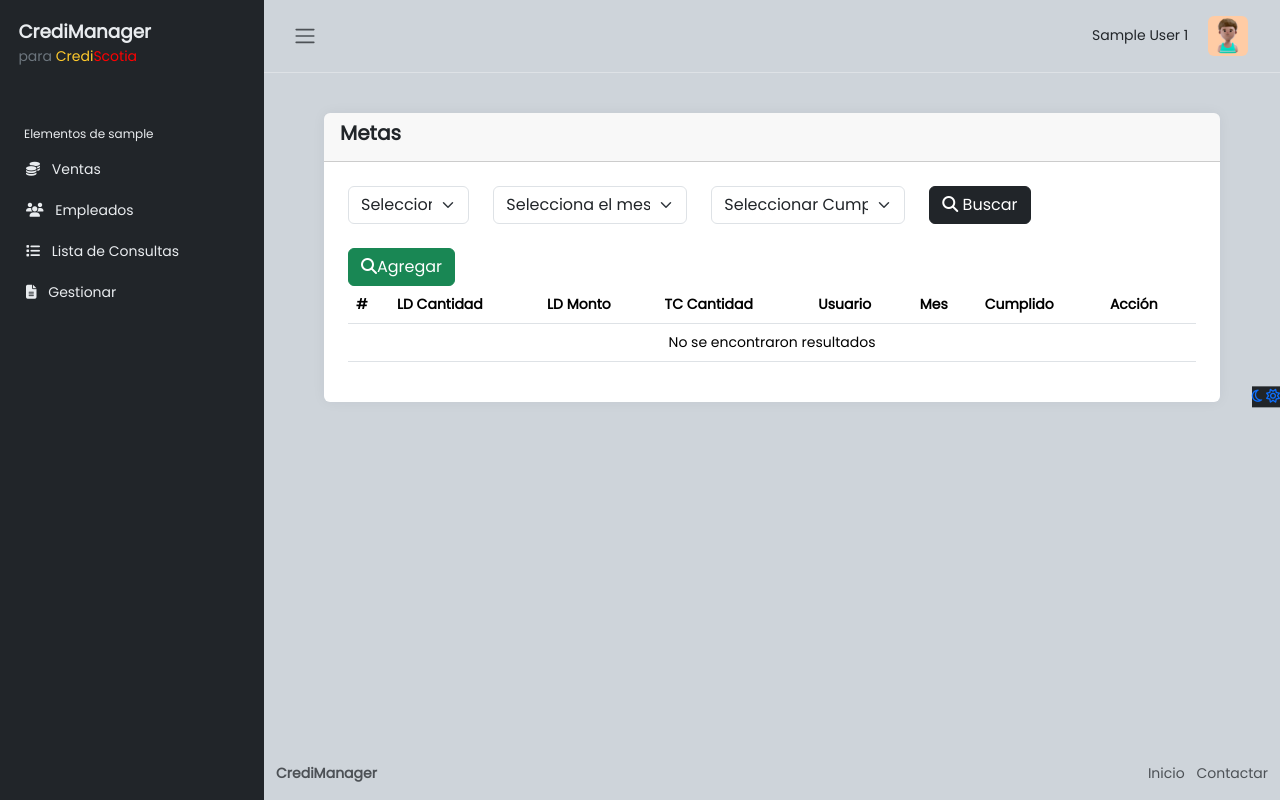
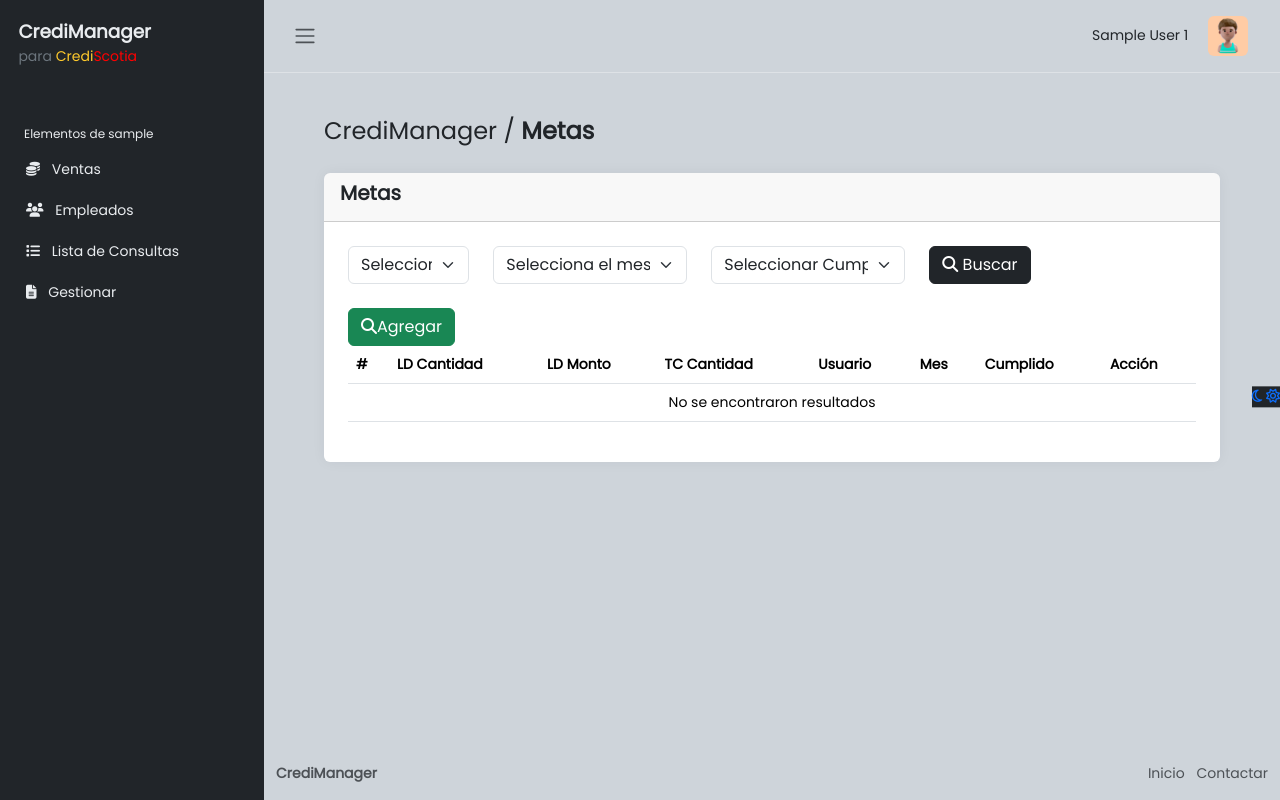
Before and after one commit to svndrv/credi_manager, a PHP site: page /dashboard.php in a window 1280 px wide. Run offline with PHP 8.4, Linux system fonts and the light colour scheme; the visitor is signed in with stand-in values (Sample User, id 1); data that the repository does not hold is empty; some libraries are stand-ins or nearby versions.

Commit message:
Prueba de git

```diff
--- a/views/metas.php
+++ b/views/metas.php
@@ -1,5 +1,8 @@
 <main class="content mt-3 px-5 py-4">
     <div class="container-fluid">
+    <article class="mb-4">
+            <p><span class="fw-light fs-4">CrediManager / </span><span class="fw-bold fs-4">Metas</span></p>
+        </article>
         <div class="card border-0">
             <div class="card-header">
                 <h5 class="card-title fw-bold">
```
